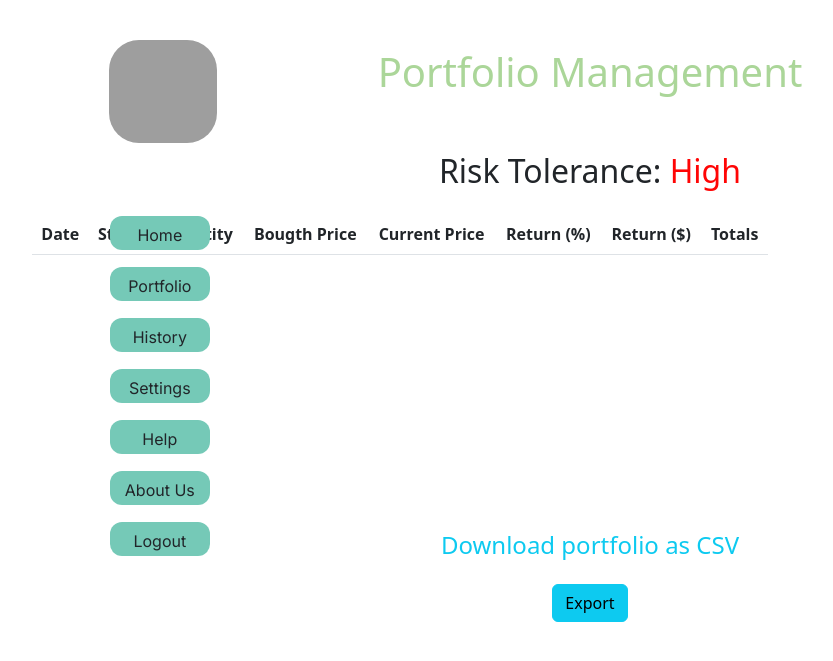
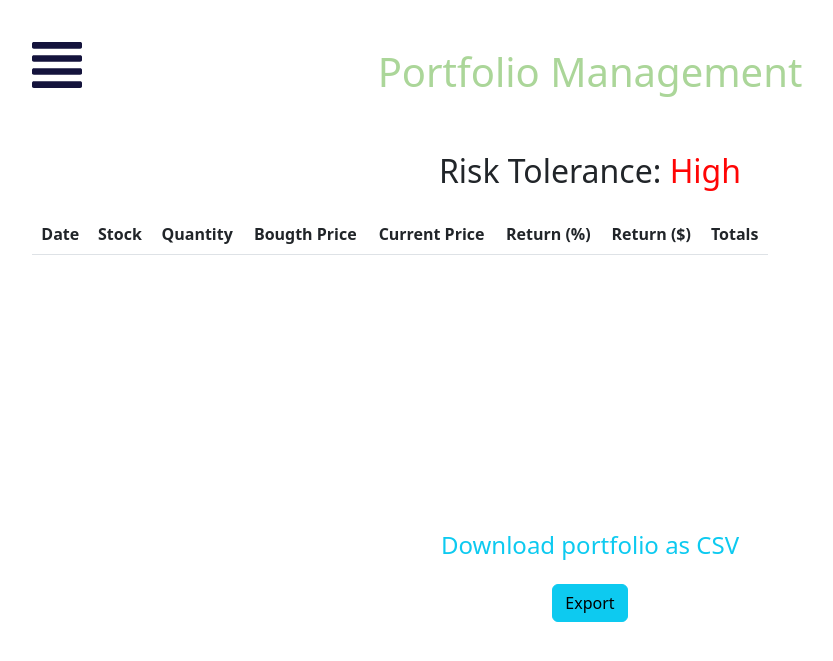
Before and after one commit to KhanhHua2102/Monetize.ai, a Flask app: page /portfolio in a window 1280 px wide. Shown: the top 661 px of the page, without its empty margins (50-883 px from the left). Run offline with Flask 3, Linux system fonts and the light colour scheme; lists and menus that the app fills with data are empty; parts of the project's set-up code (start-up, migrations or seed data) failed here and were passed over; grey boxes are pictures that could not be loaded.

Commit message:
fix menu for portfolio page

```diff
--- a/application/routes.py
+++ b/application/routes.py
@@ -25,7 +25,7 @@ def index():
 def portfolio():
     email = request.cookies.get("email")
     portfolio = sql.get_stock_data(email)[0]
-    return render_template("portfolio.html", mobileCSS=True, portfolio=portfolio)
+    return render_template("portfolio.html", mobileCSS=False, portfolio=portfolio)
 
 
 @app.route("/history")
--- a/application/static/css/menu-mobile.css
+++ b/application/static/css/menu-mobile.css
@@ -1,9 +1,39 @@
 #logo {
-    display: block;
+    position: fixed;
+    float: left;
+    top: 5%;
+    width: 108px;
+    height: 103px;
+    margin-left: 6%;
+    border-radius: 30px;
 }
 
 #menu-icon {
     display: none;
+}
+
+.menu {
+    position: fixed;
+    float: left;
+    top: 25%;
+    margin-left: 6%;
+    font-family: 'Inter';
+    font-style: normal;
+    font-weight: bold;
+    font-size: 25px;
+    line-height: 29px;
+    display: flex;
+    align-items: center;
+    text-align: center;
+    justify-content: space-between;
+}
+
+.menu button {
+    width: 100px;
+    height: 34px;
+    margin-top: 15px;
+    background: #75C9B7;
+    border-radius: 12px;
 }
 
 
--- a/application/static/css/portfolio.css
+++ b/application/static/css/portfolio.css
@@ -5,6 +5,46 @@
 
 #risk-tolerance {
     color: #ff0505;
+}
+
+#logo {
+    display: none;
+}
+
+#menu-icon {
+    display: block;
+    position: fixed;
+    top: 5%;
+    /* left: 5%; */
+    width: 50px;
+    height: 50px;
+    /* margin-left: 6%; */
+}
+
+.menu {
+    z-index: 1;
+    position: fixed;
+    float: left;
+    top: 10%;
+    font-family: 'Inter';
+    font-style: normal;
+    font-weight: bold;
+    line-height: 36px;
+    display: flex;
+    align-items: center;
+    text-align: center;
+    justify-content: space-between;
+}
+
+.menu button {
+    position: relative;
+    display: none;
+    width: 100px;
+    height: 45px;
+    font-size: 15px;
+    margin-bottom: 10px;
+    background: #75C9B7;
+    border-radius: 12px;
 }
 
 #portfolio-chart {
--- a/application/templates/portfolio.html
+++ b/application/templates/portfolio.html
@@ -1,8 +1,8 @@
 {% extends 'layout.html' %} {% block stylesheet %}
-<link
+<!-- <link
 	rel="stylesheet"
 	href="{{ url_for('static', filename='css/portfolio.css') }}"
-/>
+/> -->
 {% endblock %} {% block content %}
 <!-- create table for managing stock assets -->
 <div class="container">
@@ -13,6 +13,10 @@
 	</div>
 
 	{% include "includes/menu.html" %}
+		<link
+	rel="stylesheet"
+	href="{{ url_for('static', filename='css/portfolio.css') }}"
+	/>
 
 	<h2 id="risk-text" class="text-center mb-4">
 		Risk Tolerance: <span id="risk-tolerance">High</span>
```
Also changed, not shown: app.db, 1 other file.
